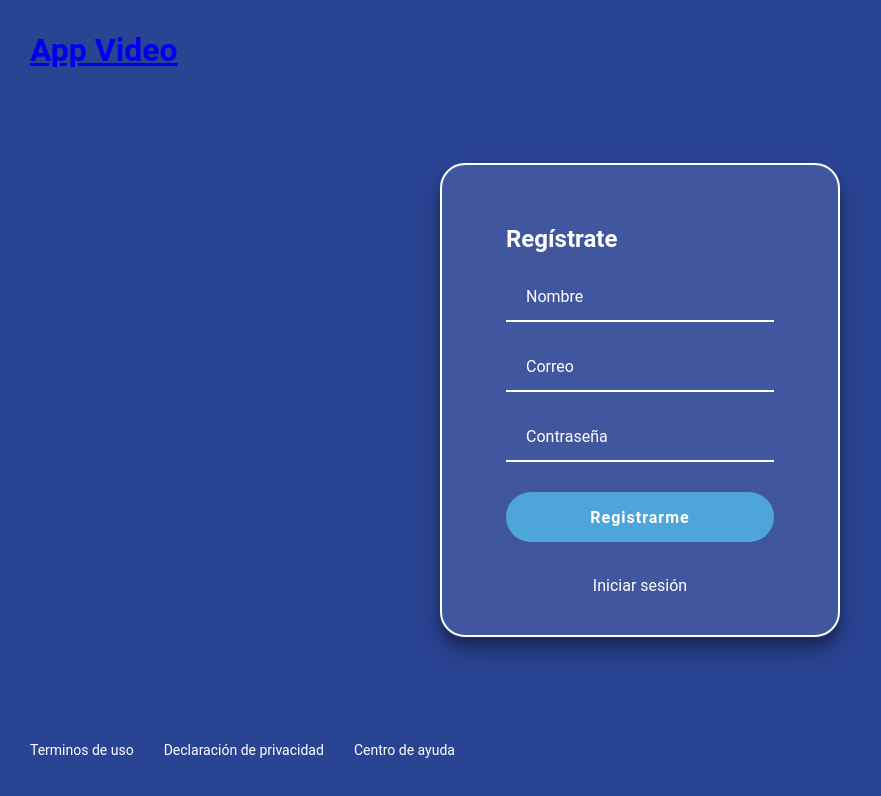
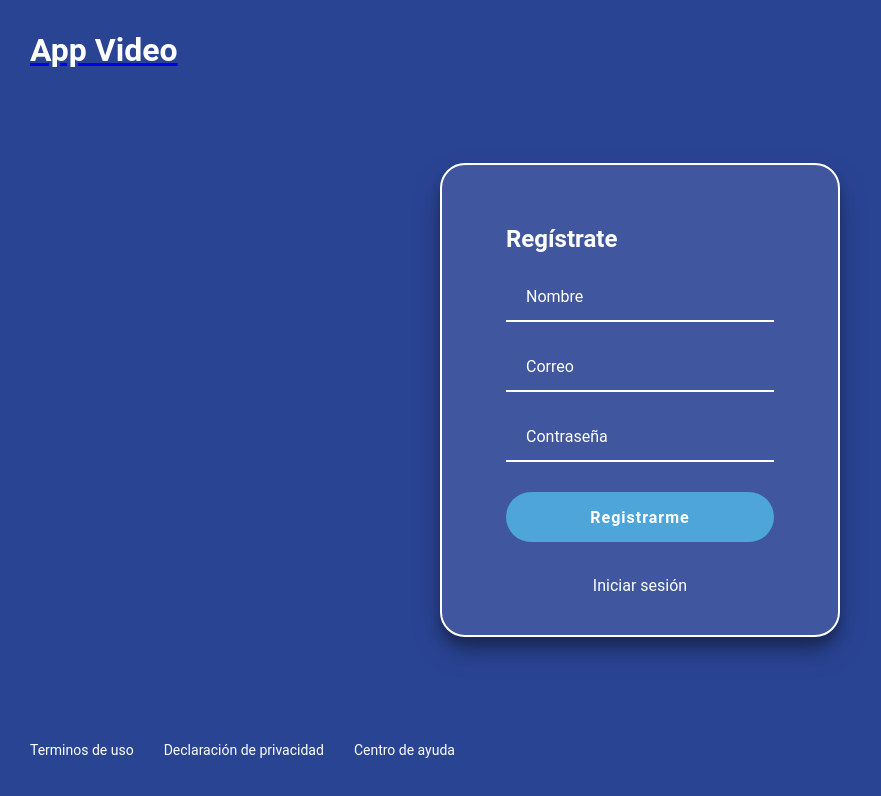
Before and after one commit to fjflores92/app-video, a React app: page /sign-up in a window 1280 px wide. Shown: the top 796 px of the page, without its empty margins (0-881 px from the left). Built offline with nearby package versions, Linux system fonts and the light colour scheme.

Commit message:
Estilos Header App Title

```diff
--- a/src/assets/styles/Header.scss
+++ b/src/assets/styles/Header.scss
@@ -13,6 +13,11 @@
 
 .header__app {
     margin-left: 30px;
+}
+
+.header__app--title {
+    color: white;
+    text-decoration: none;
 }
 
 .header__img {
```
